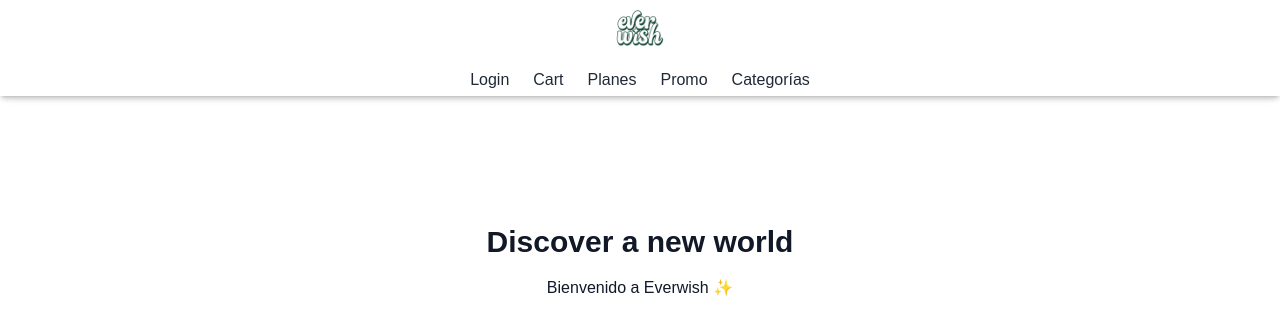
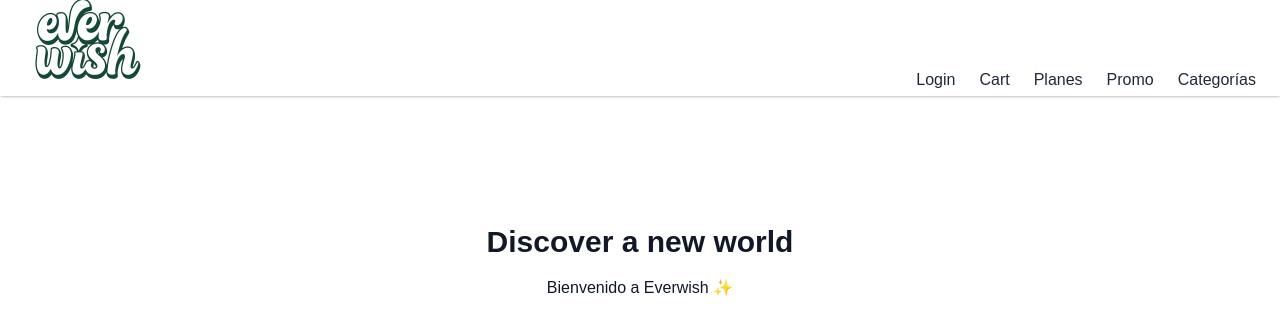
Before and after one commit to everwishhq-commits/EverWish, a Next.js app: page / in a window 1280 px wide. Shown: the top 334 px of the page. Built offline with nearby package versions, Linux system fonts and the light colour scheme.

Commit message:
Update header.js

```diff
--- a/app/components/header.js
+++ b/app/components/header.js
@@ -1,12 +1,13 @@
 "use client";
-import { useState, useEffect } from "react";
+import { useEffect, useState } from "react";
+import Image from "next/image";
 
 export default function Header() {
-  const [isScrolled, setIsScrolled] = useState(false);
+  const [scrolled, setScrolled] = useState(false);
 
   useEffect(() => {
     const handleScroll = () => {
-      setIsScrolled(window.scrollY > 50);
+      setScrolled(window.scrollY > 20);
     };
     window.addEventListener("scroll", handleScroll);
     return () => window.removeEventListener("scroll", handleScroll);
@@ -14,37 +15,41 @@ export default function Header() {
 
   return (
     <header
-      className={`fixed top-0 left-0 w-full bg-white shadow-md z-50 transition-all duration-500 ${
-        isScrolled ? "h-14" : "h-24"
-      } flex flex-col items-center justify-center`}
+      className={`fixed top-0 left-0 w-full bg-white shadow transition-all duration-500 z-40 ${
+        scrolled ? "h-14" : "h-24"
+      }`}
     >
+      <div className="flex flex-col items-center justify-center md:flex-row md:justify-between h-full px-6">
         {/* Logo */}
         <div
           className={`transition-all duration-500 ${
-          isScrolled ? "scale-75 translate-x-[-120px]" : "scale-100"
+            scrolled
+              ? "w-20 md:w-24 absolute left-6 top-1/2 -translate-y-1/2"
+              : "w-28 md:w-32"
           }`}
         >
-        <img
+          <Image
             src="/logo.png"
-          alt="Everwish"
-          className="h-10 md:h-14 object-contain"
+            alt="Everwish Logo"
+            width={150}
+            height={60}
+            className="object-contain"
           />
         </div>
 
         {/* Menú */}
         <nav
-        className={`transition-all duration-500 ${
-          isScrolled ? "mt-0" : "mt-2"
+          className={`transition-all duration-500 text-gray-800 font-medium text-sm md:text-base flex flex-wrap gap-x-6 gap-y-2 justify-center ${
+            scrolled ? "ml-28" : "mt-16"
           }`}
         >
-        <ul className="flex flex-wrap gap-4 md:gap-6 text-gray-800 text-sm md:text-base font-medium justify-center">
-          <li><a href="#">Login</a></li>
-          <li><a href="#">Cart</a></li>
-          <li><a href="#">Planes</a></li>
-          <li><a href="#">Promo</a></li>
-          <li><a href="#">Categorías</a></li>
-        </ul>
+          <a href="#">Login</a>
+          <a href="#">Cart</a>
+          <a href="#">Planes</a>
+          <a href="#">Promo</a>
+          <a href="#">Categorías</a>
         </nav>
+      </div>
     </header>
   );
 }
```
Lines whose indentation alone changed are shown as unchanged.
